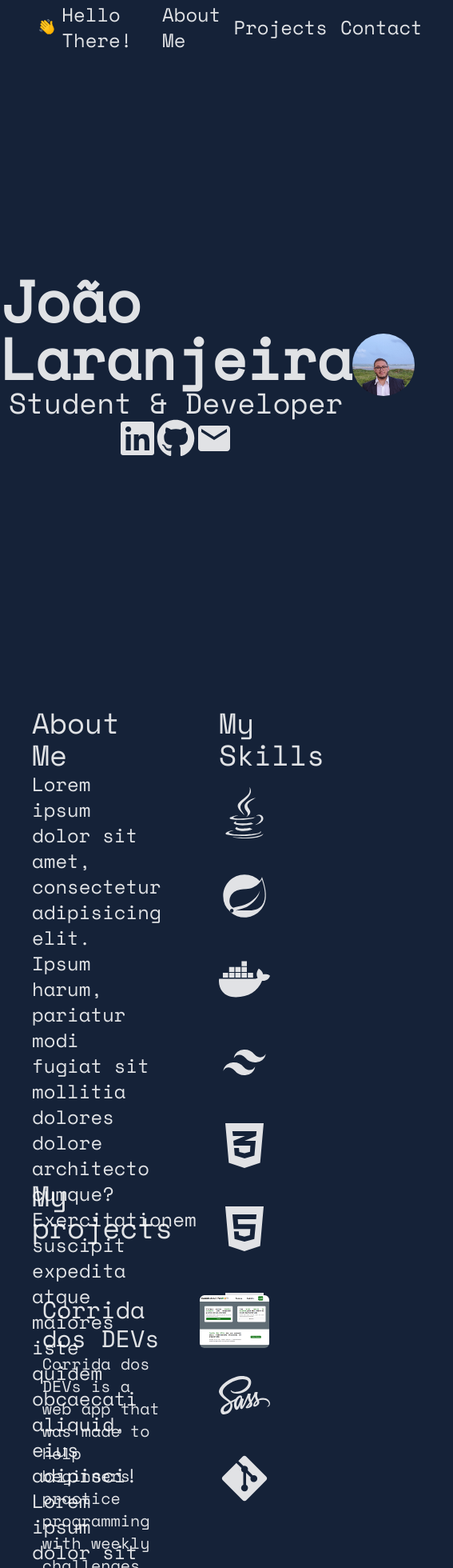
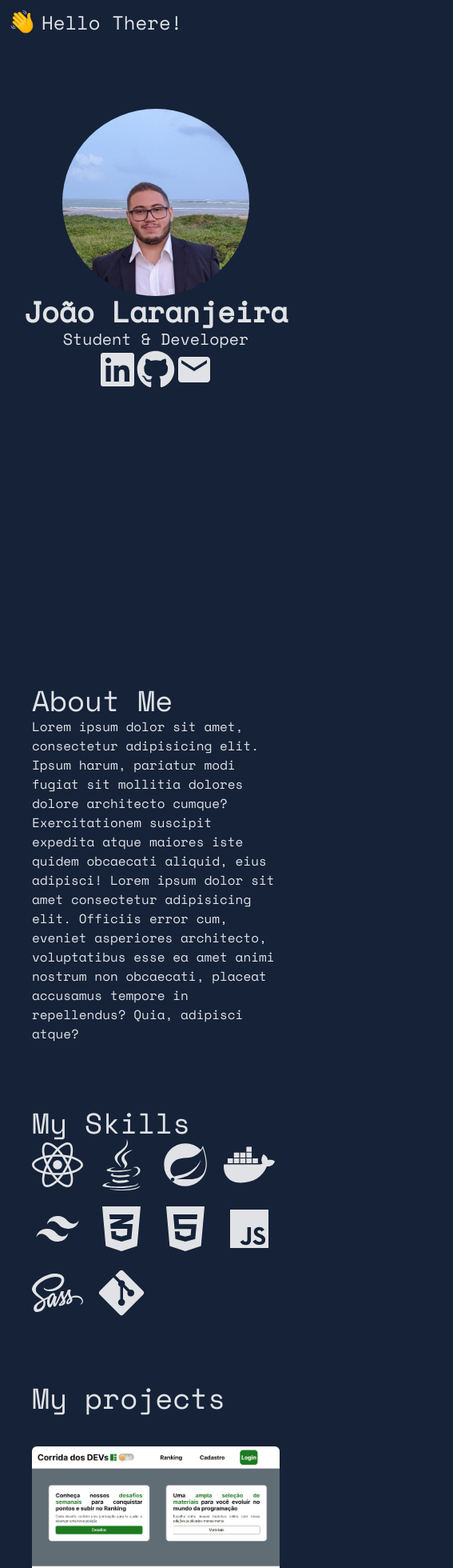
Before and after one commit to jpclrocha/portfolio, a React (Vite) app: page / in a window 390 px wide. Shown: the top 1960 px of the page at 80% size, 567 px wide, since content can reach past the window. Built offline with nearby package versions, Linux system fonts and the light colour scheme.

Commit message:
Responsive styles for components

```diff
--- a/src/Components/AboutMe/AboutMe.jsx
+++ b/src/Components/AboutMe/AboutMe.jsx
@@ -1,12 +1,14 @@
-import React from 'react'
 import TechStack from '../TechStack/TechStack'
 
 export default function AboutMe() {
 	return (
-		<div id='about' className='flex w-full h-[70vh]'>
-			<div className='w-[60%] p-10'>
+		<div
+			id='about'
+			className='flex flex-col w-full h-fit xl:flex-row xl:h-[70vh]'
+		>
+			<div className='w-fit p-10'>
 				<h1 className='text-4xl'>About Me</h1>
-				<p className='text-2xl'>
+				<p className='text-base md:text-2xl'>
 					Lorem ipsum dolor sit amet, consectetur adipisicing elit.
 					Ipsum harum, pariatur modi fugiat sit mollitia dolores
 					dolore architecto cumque? Exercitationem suscipit expedita
--- a/src/Components/CardProject/CardProject.jsx
+++ b/src/Components/CardProject/CardProject.jsx
@@ -1,8 +1,8 @@
 import { FaCode, FaRegEye } from 'react-icons/fa'
 
 const containerType = {
-	normal: 'flex',
-	inverted: 'flex-row-reverse',
+	normal: 'flex-row-reverse',
+	inverted: 'flex-row',
 }
 
 export default function CardProject({
@@ -17,12 +17,22 @@ export default function CardProject({
 	return (
 		<div
 			key={name}
-			className={`flex w-full h-fit mb-20 rounded-2xl p-6 justify-center gap-10 ${containerType[type]}`}
+			className={`flex flex-col w-full h-fit mb-20 justify-center lg:${containerType[type]} lg:gap-10 lg:items-center xl:items-start`}
 		>
-			<div className='w-3/5 h-fit'>
-				<h1 className='text-3xl'>{name}</h1>
-				<p className='text-xl'>{description}</p>
-				<div className='flex w-fit h-fit mt-5'>
+			<img
+				src={image_url}
+				alt={name}
+				className='w-full h-fit rounded-md lg:w-1/3'
+			/>
+
+			<div className='w-full h-fit mt-5 lg:w-3/5 lg:mt-0'>
+				<h1 className='text-2xl mb-2 md:text-4xl lg:text-2xl lg:mb-0 xl:text-4xl xl:mb-4'>
+					{name}
+				</h1>
+				<p className='text-base md:text-2xl lg:text-base xl:text-2xl xl:mb-4'>
+					{description}
+				</p>
+				<div className='flex w-fit h-fit mt-5 md:text-2xl lg:text-base lg:mt-0 xl:text-2xl xl:mb-4'>
 					{stack.map((item) => {
 						return (
 							<h1 key={item} className='mr-4'>
@@ -32,7 +42,7 @@ export default function CardProject({
 					})}
 				</div>
 
-				<div className='flex mt-3'>
+				<div className='flex mt-3 lg:mt-0'>
 					<a
 						href={repo_url}
 						target='_blank'
@@ -51,12 +61,6 @@ export default function CardProject({
 					</a>
 				</div>
 			</div>
-
-			<img
-				src={image_url}
-				alt={name}
-				className='w-1/3 h-fit rounded-md'
-			/>
 		</div>
 	)
 }
--- a/src/Components/Contact/Contact.jsx
+++ b/src/Components/Contact/Contact.jsx
@@ -11,39 +11,40 @@ export default function Contact() {
 	const social = [
 		{
 			name: 'Linkedin',
-			icon: <AiOutlineLinkedin size={'64px'} />,
+			icon: <AiOutlineLinkedin size={'32px'} />,
 			url: 'https://www.linkedin.com/in/jpclrocha/',
 		},
 		{
 			name: 'GitHub',
-			icon: <AiOutlineGithub size={'64px'} />,
+			icon: <AiOutlineGithub size={'32px'} />,
 			url: 'https://github.com/jpclrocha',
 		},
 		{
 			name: 'Email',
-			icon: <AiOutlineMail size={'64px'} />,
+			icon: <AiOutlineMail size={'32px'} />,
 			url: 'mailto:jpclrocha@gmail.com',
 		},
 		{
 			name: 'Whatsapp',
-			icon: <AiOutlineWhatsApp size={'64px'} />,
+			icon: <AiOutlineWhatsApp size={'32px'} />,
 			url: 'https://api.whatsapp.com/send?phone=5582993125363',
 		},
 		{
 			name: 'Twitter',
-			icon: <AiOutlineTwitter size={'64px'} />,
+			icon: <AiOutlineTwitter size={'32px'} />,
 			url: 'https://twitter.com/notjope',
 		},
 		{
 			name: 'Instagram',
-			icon: <AiOutlineInstagram size={'64px'} />,
+			icon: <AiOutlineInstagram size={'32px'} />,
 			url: 'https://instagram.com/jpclrocha',
 		},
 	]
+
 	return (
-		<div className='flex flex-col w-full h-[80vh] p-10' id='contact'>
+		<div className='flex flex-col w-full h-fit p-10' id='contact'>
 			<h1 className='w-full h-fit text-4xl mb-5'>Contact</h1>
-			<h1 className='w-1/3 h-fit text-2xl mb-5'>
+			<h1 className='w-fit h-fit text-2xl mb-5'>
 				Get in touch with me via social media or email.
 			</h1>
 
@@ -57,7 +58,7 @@ export default function Contact() {
 							<a href={item.url} target='_blank' rel='noreferrer'>
 								{item.icon}
 							</a>
-							<h1 className='text-4xl'>{item.name}</h1>
+							<h1 className='text-xl'>{item.name}</h1>
 						</div>
 					)
 				})}
--- a/src/Components/LandingPage/LandingPage.jsx
+++ b/src/Components/LandingPage/LandingPage.jsx
@@ -1,21 +1,24 @@
-import React from 'react'
 import SocialMedia from '../SocialMedia/SocialMedia'
 
 export default function LandingPage() {
 	return (
 		<div
-			className='flex w-full h-[92vh] items-center justify-evenly'
+			className='flex flex-col-reverse w-full h-[90vh] sm:h-[100vh] md:h-[50vh] lg:h-[90vh] items-center justify-end lg:flex-row lg:justify-evenly lg:items-center'
 			id='home'
 		>
 			<div className='flex flex-col items-center'>
-				<h1 className='text-7xl font-bold'>João Laranjeira</h1>
-				<h1 className='text-4xl'>Student & Developer</h1>
+				<h1 className='text-4xl font-bold md:text-5xl xl:text-7xl'>
+					João Laranjeira
+				</h1>
+				<h1 className='text-xl md:text-3xl xl:text-4xl'>
+					Student & Developer
+				</h1>
 				<SocialMedia />
 			</div>
 			<img
 				src='photo.jpg'
 				alt='A photo with me and a beach on the background'
-				className='w-[20vw] h-[20vw] rounded-full'
+				className='w-[60vw] h-[60vw] rounded-full mt-20 sm:w-[40vw] sm:h-[40vw] lg:w-[30vw] lg:h-[30vw] lg:mt-0 xl:w-[20vw] xl:h-[20vw]'
 			/>
 		</div>
 	)
--- a/src/Components/MyProjects/MyProjects.jsx
+++ b/src/Components/MyProjects/MyProjects.jsx
@@ -36,7 +36,7 @@ export default function MyProjects() {
 
 	return (
 		<div className='flex flex-wrap w-full h-fit p-10' id='projects'>
-			<h1 className='w-[30vw] h-fit text-4xl mb-10'>My projects</h1>
+			<h1 className='w-fit h-fit text-4xl mb-10'>My projects</h1>
 
 			<div className='flex flex-wrap w-full h-fit'>
 				{projects.map((item) => (
--- a/src/Components/Navbar/Navbar.jsx
+++ b/src/Components/Navbar/Navbar.jsx
@@ -1,4 +1,4 @@
-import { Link, animateScroll as scroll } from 'react-scroll'
+import { Link } from 'react-scroll'
 import WavingHand from './WavingHand'
 
 export default function Navbar() {
@@ -8,7 +8,7 @@ export default function Navbar() {
 		{ text: 'Contact', href: 'contact' },
 	]
 	return (
-		<nav className='bg-deep-blue inline-flex  w-full h-[8vh] items-center justify-between px-12 sticky top-0'>
+		<nav className='bg-deep-blue sticky top-0 w-full p-3 inline-flex h-fit items-center justify-between lg:px-12'>
 			<Link
 				to='home'
 				className='inline-flex items-center cursor-pointer'
@@ -18,14 +18,16 @@ export default function Navbar() {
 				duration={500}
 			>
 				<WavingHand />
-				<h1 className='pl-2 text-2xl'>Hello There!</h1>
+				<h1 className='pl-2 text-2xl sm:text-lg lg:text-2xl'>
+					Hello There!
+				</h1>
 			</Link>
 
-			<ul className='inline-flex w-1/2 h-8 items-center justify-evenly'>
+			<ul className='hidden sm:inline-flex w-1/2 h-8 items-center justify-evenly'>
 				{navbarLinks.map((item) => (
 					<Link
 						key={item.text}
-						className='text-2xl m-2 cursor-pointer'
+						className='text-2xl m-2 cursor-pointer sm:w-fit sm:text-lg lg:text-2xl'
 						to={item.href}
 						spy
 						smooth
--- a/src/Components/Navbar/WavingHand.jsx
+++ b/src/Components/Navbar/WavingHand.jsx
@@ -1,11 +1,11 @@
 export default function WavingHand() {
 	return (
 		<svg
-			width='32x'
+			width='32px'
 			height='32px'
 			viewBox='0 0 128 128'
 			xmlns='http://www.w3.org/2000/svg'
-			xmlns:xlink='http://www.w3.org/1999/xlink'
+			xmlnsXlink='http://www.w3.org/1999/xlink'
 			aria-hidden='true'
 			role='img'
 			className='iconify iconify--noto w-8 h-8'
--- a/src/Components/TechStack/TechStack.jsx
+++ b/src/Components/TechStack/TechStack.jsx
@@ -15,6 +15,7 @@ import {
 
 export default function TechStack() {
 	const skills = [
+		<FaReact size={'64px'} key={0} />,
 		<FaJava size={'64px'} key={1} />,
 		<BiLogoSpringBoot size={'64px'} key={2} />,
 		<FaDocker size={'64px'} key={3} />,
@@ -26,11 +27,11 @@ export default function TechStack() {
 		<FaGitAlt size={'64px'} key={9} />,
 	]
 	return (
-		<div className='flex flex-wrap w-[35vw] h-fit'>
+		<div className='flex flex-wrap w-full h-fit gap-4'>
 			{skills.map((item) => (
 				<div
-					className='flex my-5 mr-5 justify-center items-center'
-					key={item}
+					className='flex justify-center items-center'
+					key={item.key}
 					title={item}
 				>
 					{item}
```
